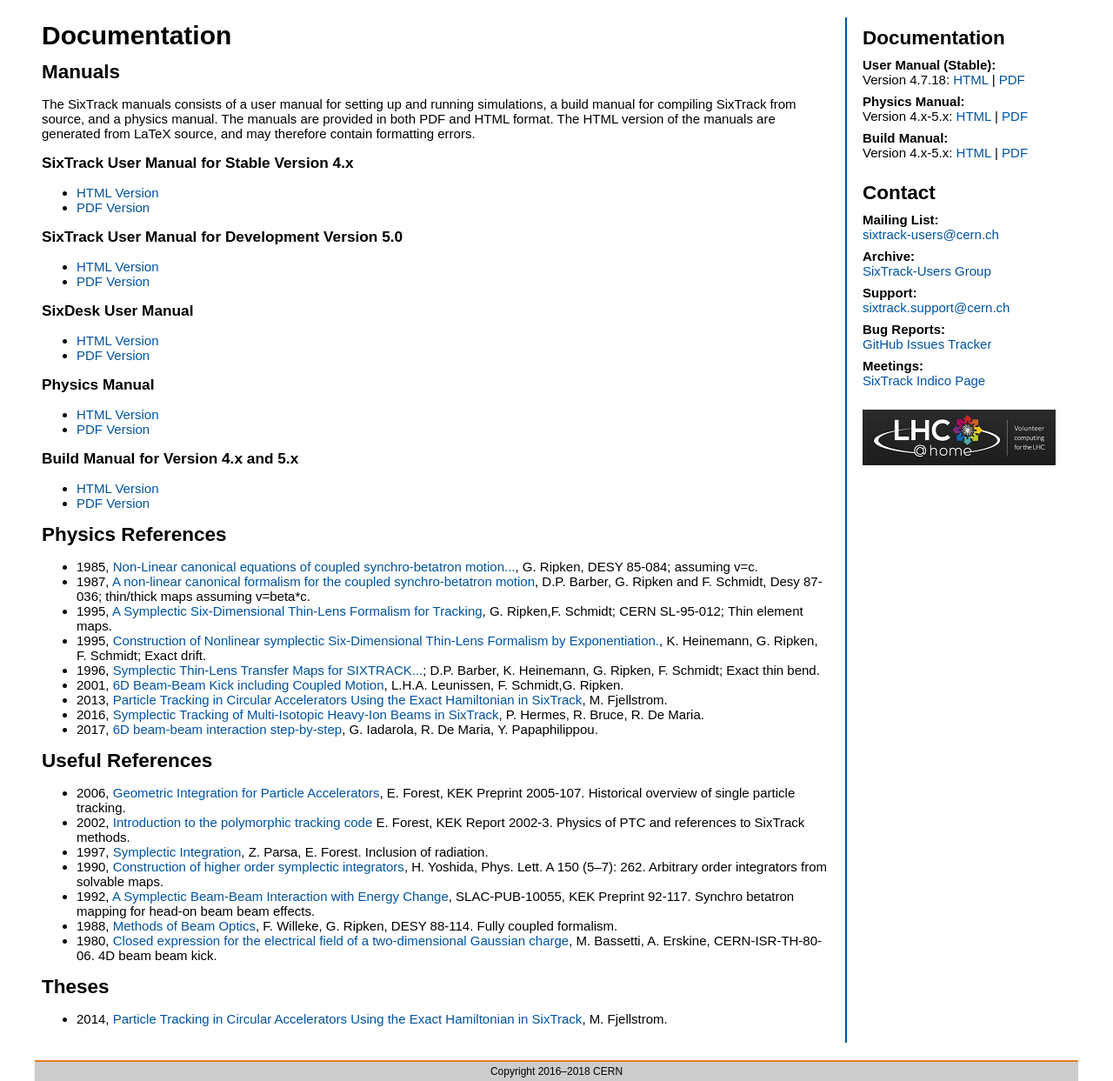
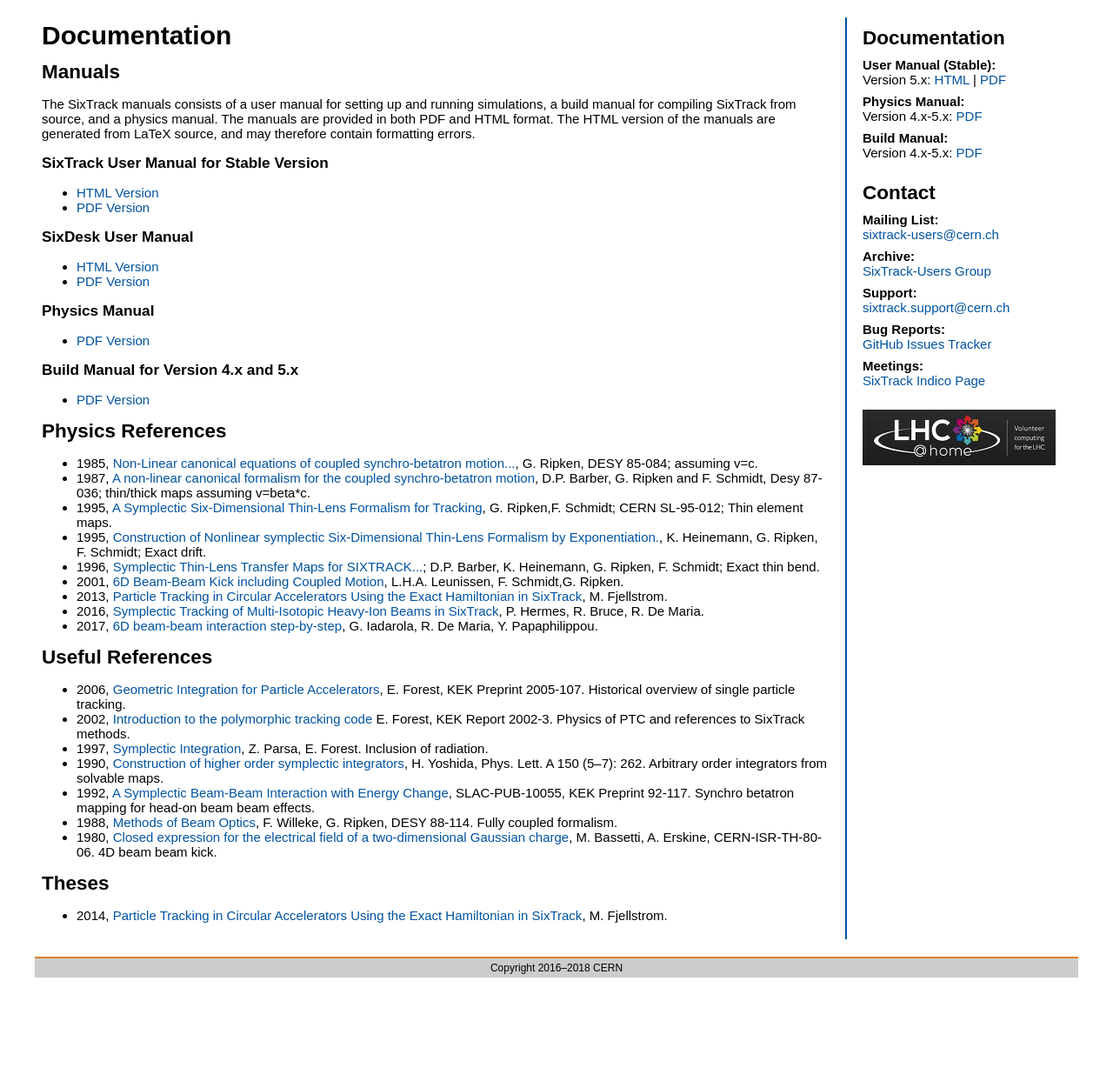
Before and after one commit to SixTrack/SixTrackWeb, a PHP site: page /docs.php in a window 1280 px wide. Shown: the part 198-1441 px from the top of the page at 87% size. After the commit the page ends 1322 px from the top, so only its background shows below. Run offline with PHP 8.4, Linux system fonts and the light colour scheme.

Commit message:
Updated the documentation page to point to the current manuals.

```diff
--- a/docs.php
+++ b/docs.php
@@ -19,17 +19,10 @@
         provided in both PDF and HTML format. The HTML version of the manuals are generated from
         LaTeX source, and may therefore contain formatting errors.</p>
 
-    <h3>SixTrack User Manual for Stable Version 4.x</h3>
+    <h3>SixTrack User Manual for Stable Version</h3>
     <ul>
         <li><a href="/SixTrack/docs/user_full/manual.php">HTML Version</a></li>
         <li><a href="/SixTrack/docs/user_manual.pdf">PDF Version</a></li>
-    </ul>
-
-    <h3>SixTrack User Manual for Development Version 5.0</h3>
-    <ul>
-        <!-- <li>The dev manual is currently not available</li> -->
-        <li><a href="/SixTrack/docs/user_dev_full/manual.php">HTML Version</a></li>
-        <li><a href="/SixTrack/docs/user_dev_manual.pdf">PDF Version</a></li>
     </ul>
 
     <h3>SixDesk User Manual</h3>
@@ -40,13 +33,11 @@
 
     <h3>Physics Manual</h3>
     <ul>
-        <li><a href="/SixTrack/docs/physics_full/manual.php">HTML Version</a></li>
         <li><a href="/SixTrack/docs/physics_manual.pdf">PDF Version</a></li>
     </ul>
 
     <h3>Build Manual for Version 4.x and 5.x</h3>
     <ul>
-        <li><a href="/SixTrack/docs/build_full/manual.php">HTML Version</a></li>
         <li><a href="/SixTrack/docs/building_sixtrack.pdf">PDF Version</a></li>
     </ul>
 
--- a/includes/aside_manual.php
+++ b/includes/aside_manual.php
@@ -11,29 +11,17 @@
 <h2>Documentation</h2>
 <ul class="no-bullet-list">
     <li><b>User Manual (Stable):</b><br>
-        Version 4.7.18:
+        Version 5.x:
         <a href="/SixTrack/docs/user_full/manual.php">HTML</a>
         |
         <a href="/SixTrack/docs/user_manual.pdf">PDF</a>
     </li>
-    <!--
-    <li><b>User Manual (Development):</b><br>
-        Version 5.0:
-        <a href="/SixTrack/docs_dev/user_full/manual.php">HTML</a>
-        |
-        <a href="/SixTrack/docs_dev/user_manual.pdf">PDF</a>
-    </li>
-    -->
     <li><b>Physics Manual:</b><br>
         Version 4.x-5.x:
-        <a href="/SixTrack/docs/physics_full/manual.php">HTML</a>
-        |
         <a href="/SixTrack/docs/physics_manual.pdf">PDF</a>
     </li>
     <li><b>Build Manual:</b><br>
         Version 4.x-5.x:
-        <a href="/SixTrack/docs/build_full/manual.php">HTML</a>
-        |
         <a href="/SixTrack/docs/building_sixtrack.pdf">PDF</a>
     </li>
 </ul>
```
